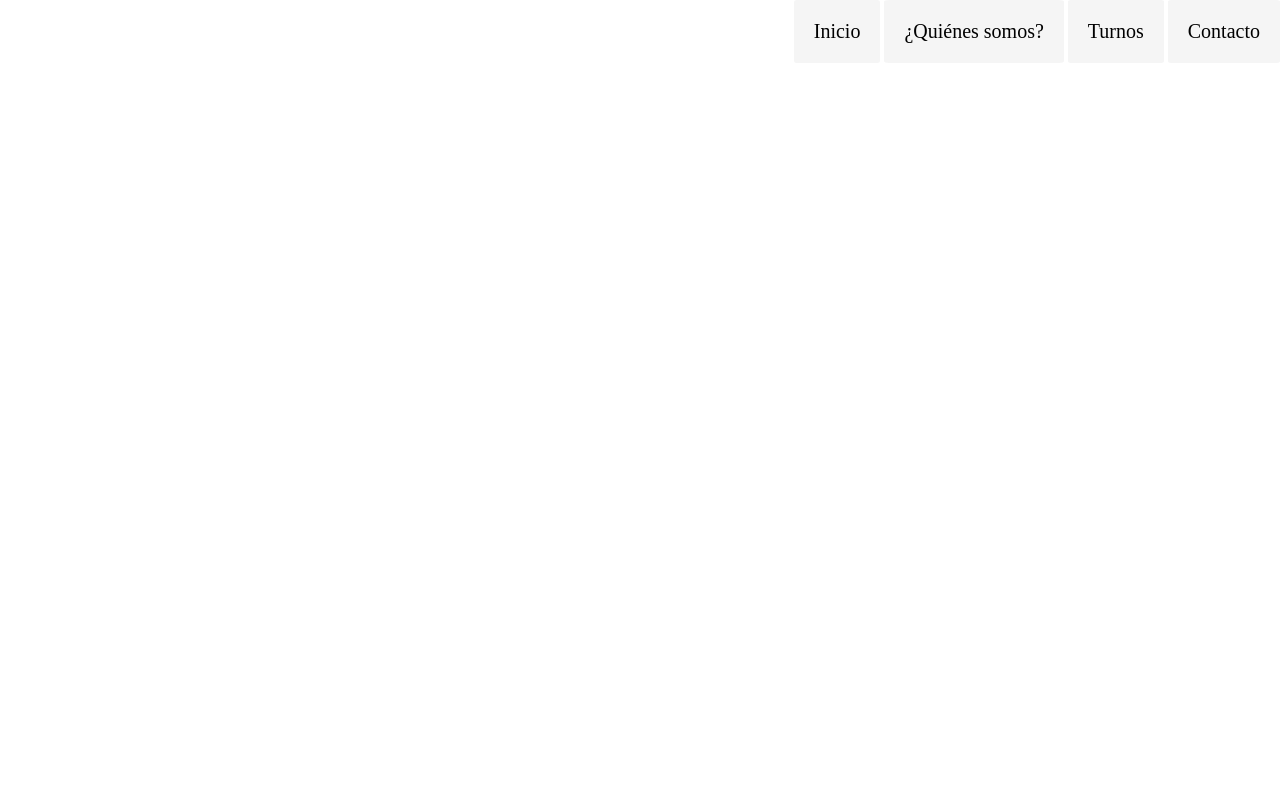
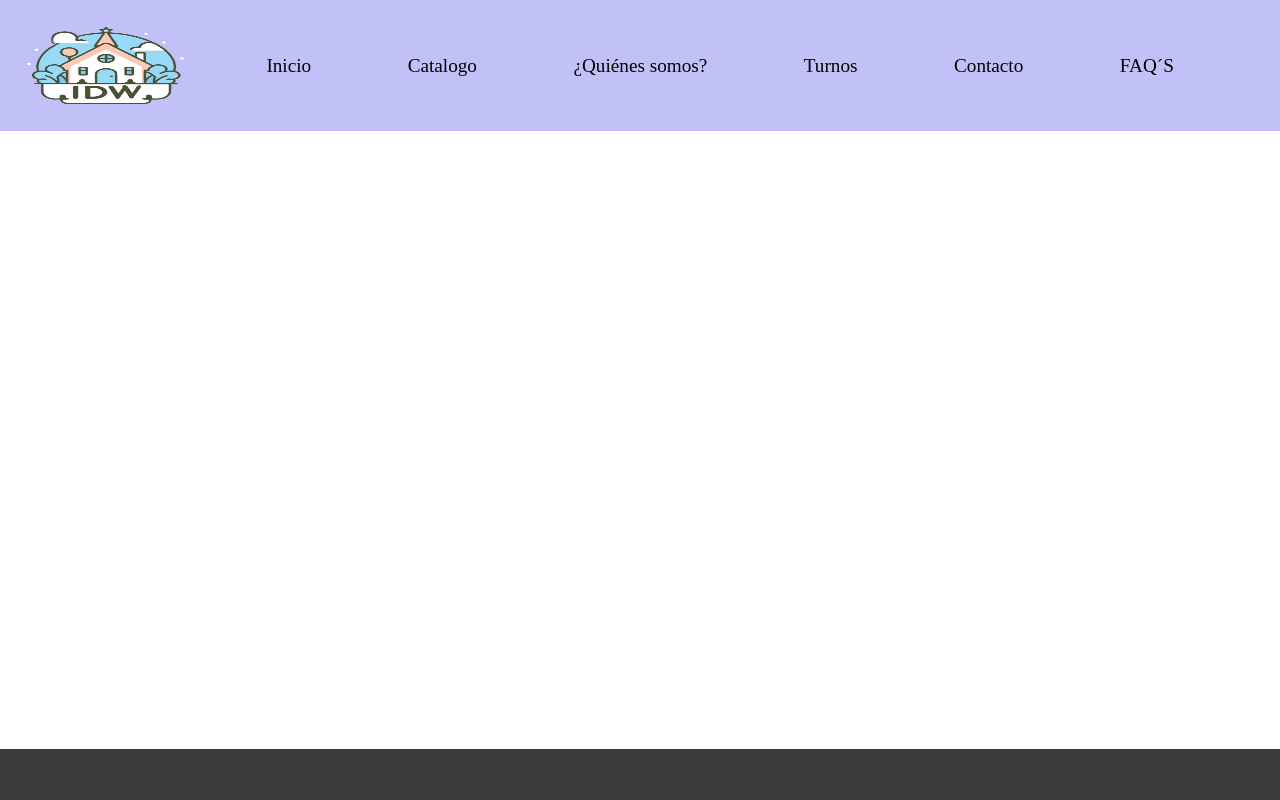
Before and after one commit to martinperero/TP_INT_PROGRAMACION, a plain HTML site: page index.html in a window 1280 px wide. Drawn offline with Linux system fonts and the light colour scheme.

Commit message:
Readecuacion del main para el contenido dinamico. Logo incorporado, modificacion del header. creacion del footer. Ambas secciones genericas

```diff
--- a/index.html
+++ b/index.html
@@ -6,12 +6,18 @@
     <link rel="stylesheet" type="text/css" href="styles/estilos.css">
     <title>IDW SA</title>
 </head>
-<body>
-    <header>
-        <nav>
-            <ul>
+<body id="body">
+    <header class="container" id="header">
+        <div class="logo">
+            <img id="logo" src="media/logoIDW.png" alt="Logo de la empresa">
+        </div>
+        <nav class="container" id="nav">
+            <ul class="container" id="ul">
                 <li>
                     <a href="index.html">Inicio</a>
+                </li>
+                <li>
+                    <a href="catalogo.html">Catalogo</a>
                 </li>
                 <li>
                     <a href="nosotros.html">¿Quiénes somos?</a>
@@ -22,8 +28,16 @@
                 <li>
                     <a href="contacto.html">Contacto</a>
                 </li>
+                <li>
+                    <a href="preguntas.html">FAQ´S</a>
+                </li>
             </ul>
         </nav>
     </header>
+    <footer class="container" id="footer">
+        <div class="container" id="logofooter"></div>
+        <div class="container" id="enlacesfooter"></div>
+        <div class="container" id="redes"></div>
+    </footer>
 </body>
 </html>
--- a/styles/estilos.css
+++ b/styles/estilos.css
@@ -3,25 +3,58 @@
     padding: 0;
     box-sizing: border-box;
 }
-
-nav {
-    float: right;
+.container{
+    width: 100%;
+    display: flex;
 }
 
-ul li {
-	display: inline;
+header{
+    padding: 2%;
+    background-color: rgb(193, 193, 248);
+    align-items: center;
 }
+div.logo{
+    width: 15%;
+    display: flex;
+    justify-content: center;
+    align-items: center;
+    display: flex;
+}
+img#logo{
+    width: 100%;
+    max-height: 5rem;
+    margin: 0;
+    padding: 1%;
+}
+
+
+ul{
+    list-style: none;
+    justify-content: space-evenly;
+    align-items: center;
+}
+
+
 
 ul li a {
 	text-decoration: none;
-	display: inline-block;
-    padding: 20px;
-    font-size: 20px;
+	display: flex;
+    padding: 1rem;
+    font-size: 1.20rem;
     border-radius: 3%;
     color: #000000;
-    background-color:whitesmoke;
 }
 
 ul li a:hover {
-    background-color: aqua;
+    background-color: rgb(166, 166, 197);
+    transform: scale(1.2);
 }
+
+footer{
+    margin: auto;
+    padding: 2%;
+    background-color: rgb(59, 59, 59);
+    align-items: center;
+    position: fixed;
+    bottom: 0;
+}
```
Also changed, not shown: media/logoIDW.png (added).
